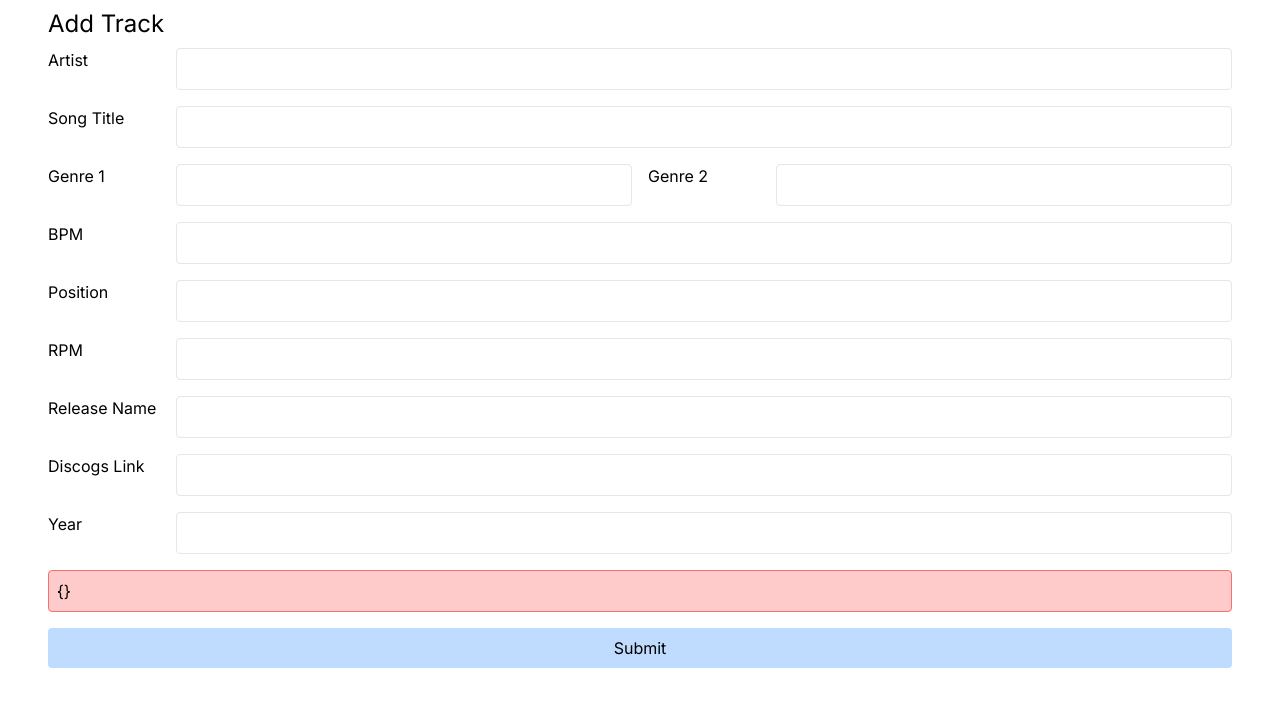
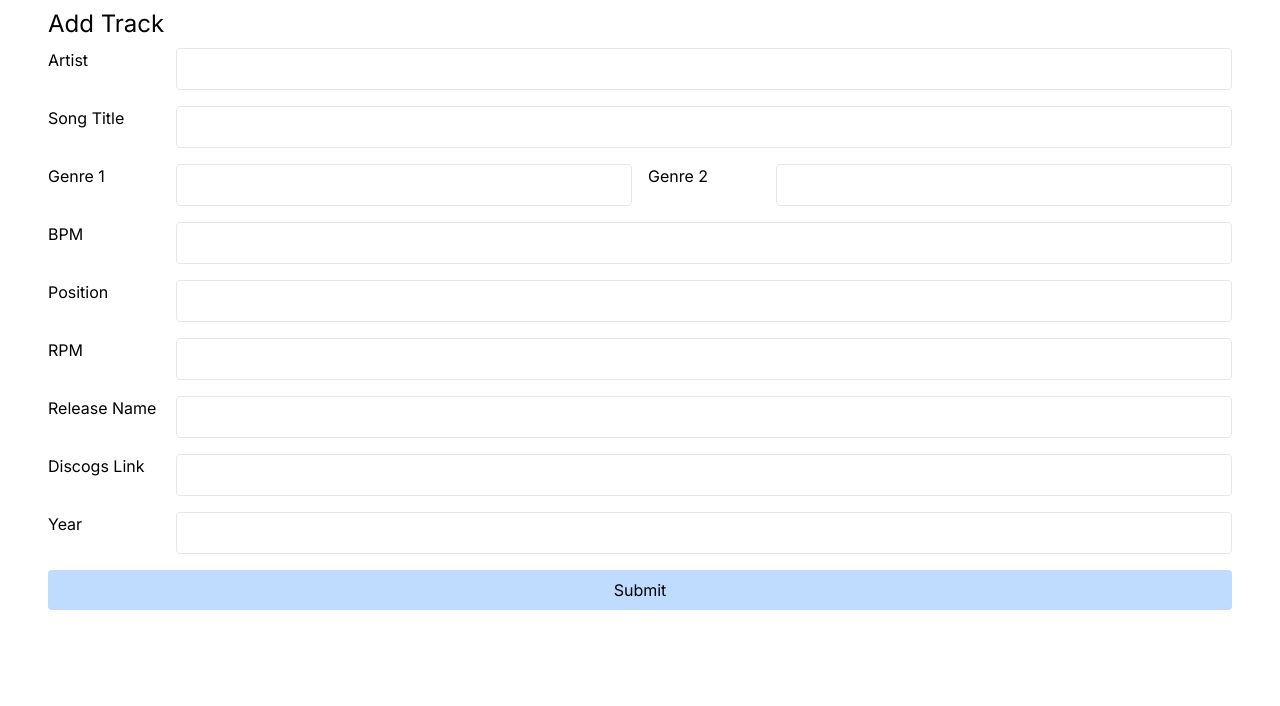
Before and after one commit to JarrettD5309/dj-database-next, a Next.js app: page /addtrack in a window 1280 px wide. Shown: the top 706 px of the page. Built offline with nearby package versions, Linux system fonts and the light colour scheme.

Commit message:
fix errors on form

```diff
--- a/src/components/add-track-form.tsx
+++ b/src/components/add-track-form.tsx
@@ -9,6 +9,16 @@ const INPUT_CLASS = 'border rounded p-2 w-0 flex-auto';
 
 export default function AddTrackForm() {
   const [formState, action] = useFormState(createTrack, { errors: {} });
+
+  function isObjEmpty(obj: Object) {
+    for (const prop in obj) {
+      if (Object.hasOwn(obj, prop)) {
+        return false;
+      }
+    }
+
+    return true;
+  }
 
   return (
     <form action={action}>
@@ -66,11 +76,11 @@ export default function AddTrackForm() {
             :
             null
         } */}
+
         {
-          formState?.errors ?
-            <div className="rounded p-2 bg-red-200 border border-red-400">{JSON.stringify(formState.errors)}</div>
-            :
-            null
+          isObjEmpty(formState?.errors) ?
+            null :
+            <div data-testid="error-div" className="rounded p-2 bg-red-200 border border-red-400">{JSON.stringify(formState.errors)}</div>
         }
 
         <button type="submit" className="rounded p-2 bg-blue-200">Submit</button>
```
Also changed, not shown: 1 other file (tests, documents, lock files or other folders).
